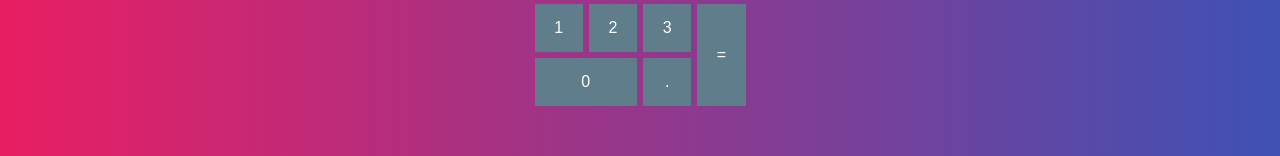
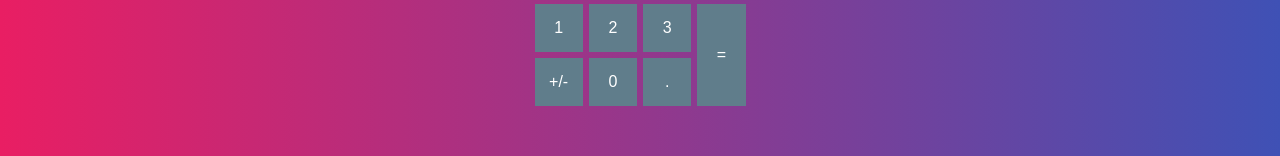
Before and after one commit to pi17v-ppse/Manoilo, a Vue app: page / in a window 1280 px wide. Shown: the part 453-609 px from the top of the page. Built offline with nearby package versions, Linux system fonts and the light colour scheme.

Commit message:
template & style fixed (add +/- button)

```diff
--- a/src/components/Calculator.vue
+++ b/src/components/Calculator.vue
@@ -20,7 +20,8 @@
         <button @click="insert('2')" class="calc__button">2</button>
         <button @click="insert('3')" class="calc__button">3</button>
         <button @click="calc()" class="calc__button equals__button">=</button>
-        <button @click="insert('0')" class="calc__button zero__button">0</button>
+        <button class="calc__button">+/-</button>
+        <button @click="insert('0')" class="calc__button">0</button>
         <button @click="insert('.')" class="calc__button">.</button>
       </div>
     </div>
@@ -149,10 +150,4 @@ export default {
   grid-row-start: 4;
   grid-row-end: 6;
 }
-
-.zero__button{
-  grid-row-start: 5;
-  grid-column-start: 1;
-  grid-column-end: 3;
-}
 </style>
```
